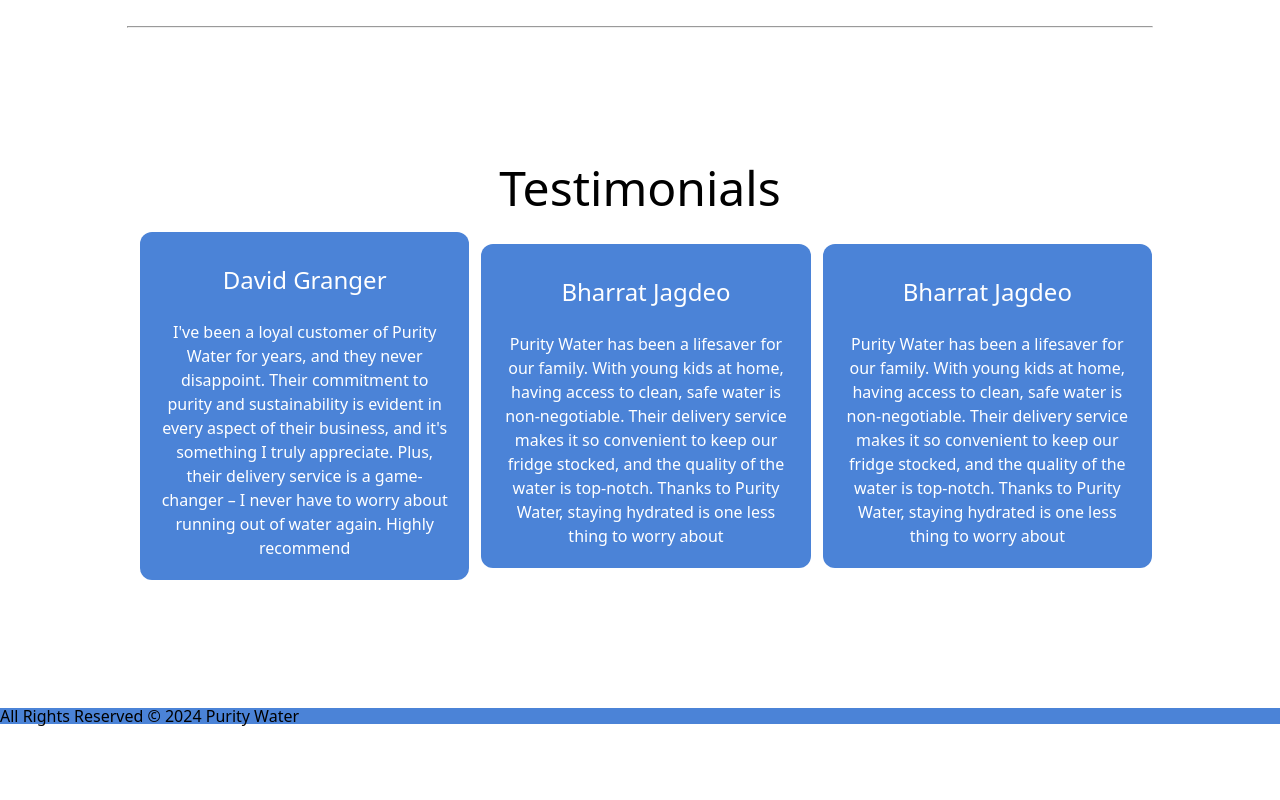
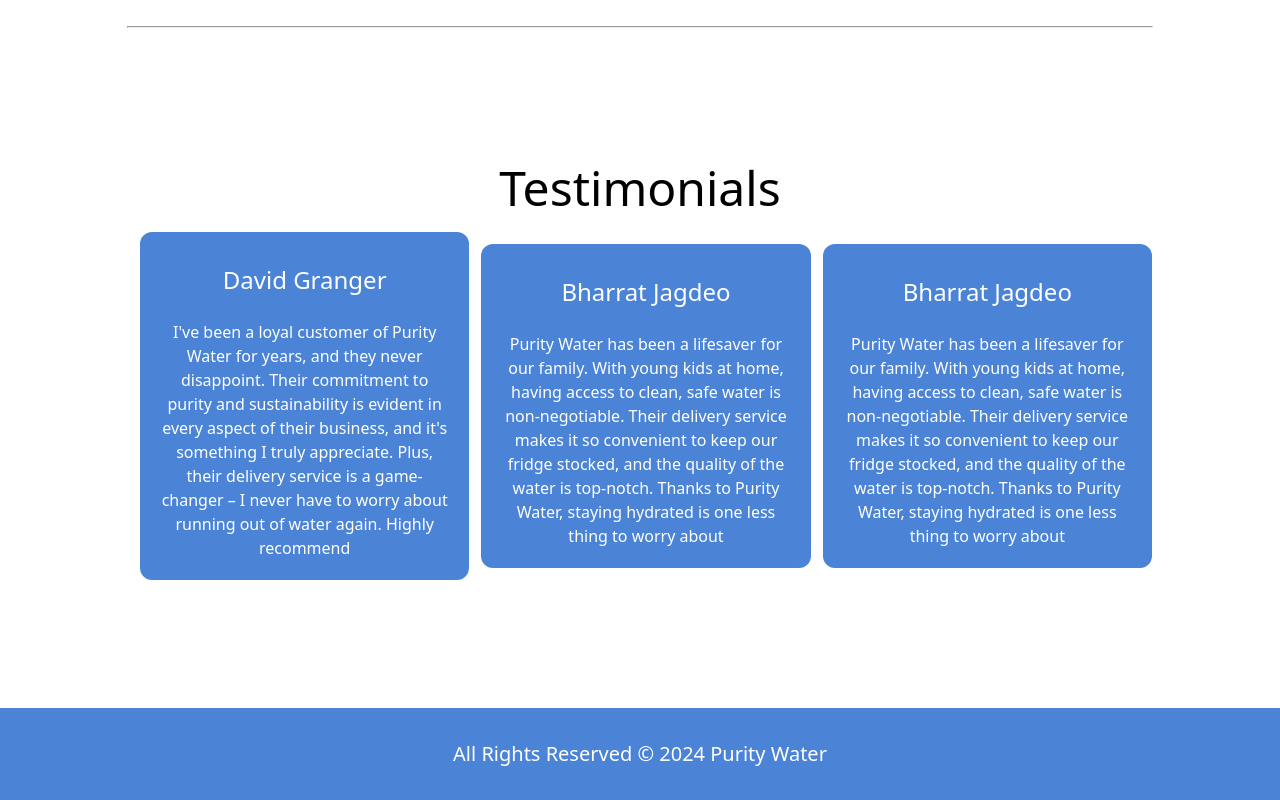
Before and after one commit to adi-pr/purity-water, a plain HTML site: page index.html in a window 1280 px wide. Shown: the part 2221-3021 px from the top of the page. Before the commit the page ends 2948 px from the top, so only its background shows below. Drawn offline with Linux system fonts and the light colour scheme.

Commit message:
Added styling for footer

```diff
--- a/styles/main.css
+++ b/styles/main.css
@@ -17,5 +17,14 @@
 }
 
 footer {
+  color: white;
+  display: flex;
+  justify-content: center;
+  align-items: center;
+
+  font-size: 1.25rem;
+  line-height: 1.75rem;
+
   background-color: var(--secondary);
+  padding: 2rem;
 }
```
